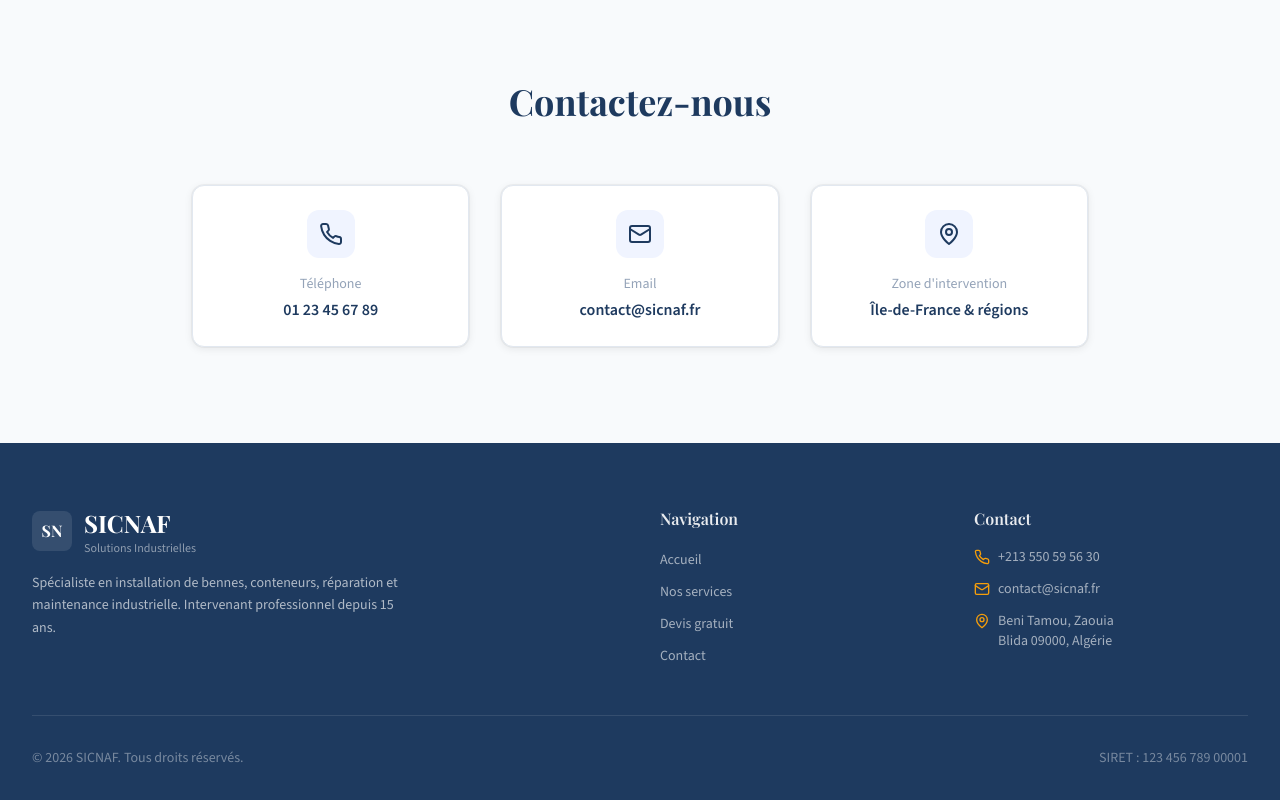
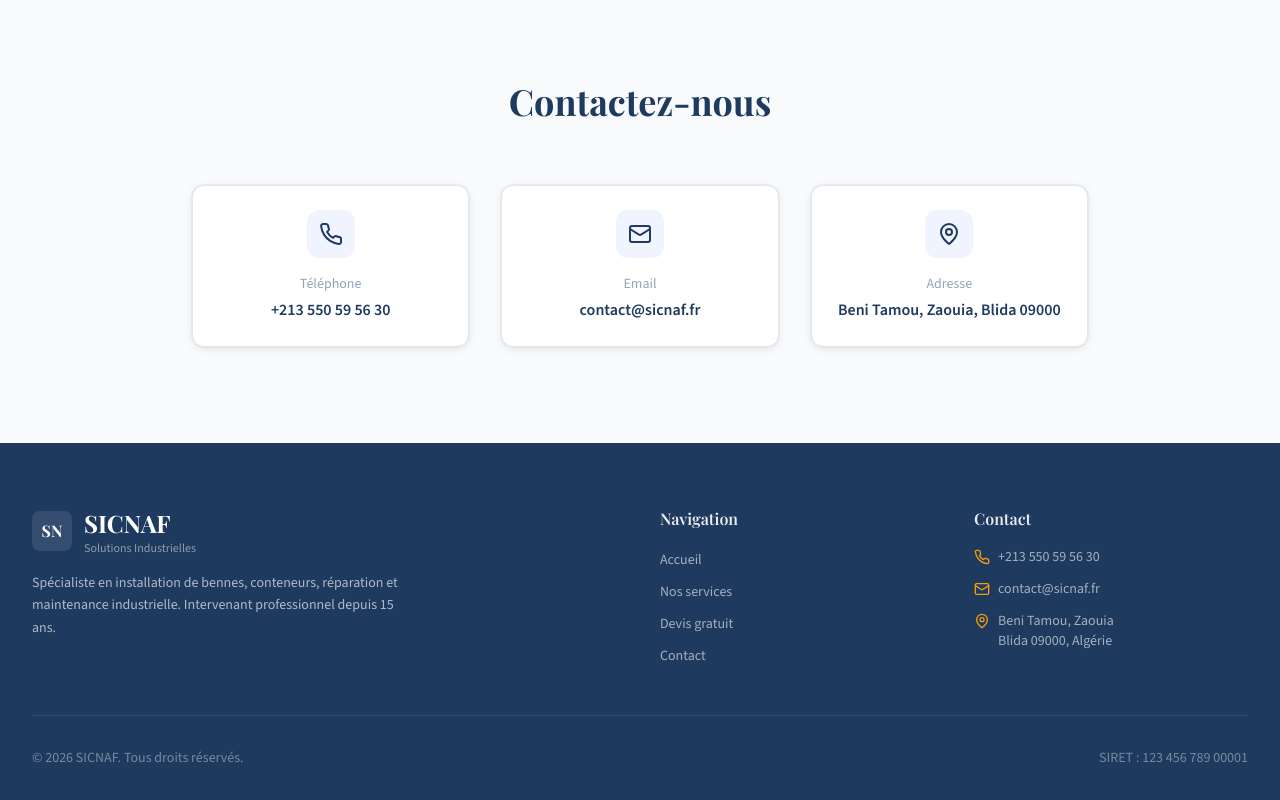
Before and after one commit to aseetif/sicnaf, a Next.js app: page / in a window 1280 px wide. Shown: the part 2167-2967 px from the top of the page. Built offline with nearby package versions, Linux system fonts and the light colour scheme; a web font is replaced by a local one.

Commit message:
fix: coordonnées réelles SICNAF dans page contact

```diff
--- a/app/page.tsx
+++ b/app/page.tsx
@@ -201,10 +201,10 @@ export default function HomePage() {
 
           <div className="grid md:grid-cols-3 gap-8 max-w-4xl mx-auto">
             {[
-              { icon: Phone, label: 'Téléphone', value: '01 23 45 67 89', href: 'tel:0123456789' },
+              { icon: Phone, label: 'Téléphone', value: '+213 550 59 56 30', href: 'tel:+213550595630' },
               { icon: Mail, label: 'Email', value: 'contact@sicnaf.fr', href: 'mailto:contact@sicnaf.fr' },
-              { icon: MapPin, label: 'Zone d\'intervention', value: 'Île-de-France & régions', href: '#' },
-            ].map((item) => (
+              { icon: MapPin, label: 'Adresse', value: 'Beni Tamou, Zaouia, Blida 09000', href: '#' },
+                        ].map((item) => (
               <a key={item.label} href={item.href} className="card text-center hover:border-sicnaf-300 group">
                 <div className="w-12 h-12 rounded-xl bg-sicnaf-50 flex items-center justify-center mx-auto mb-4 group-hover:bg-sicnaf-500 transition-colors">
                   <item.icon className="w-6 h-6 text-sicnaf-500 group-hover:text-white transition-colors" />
```
